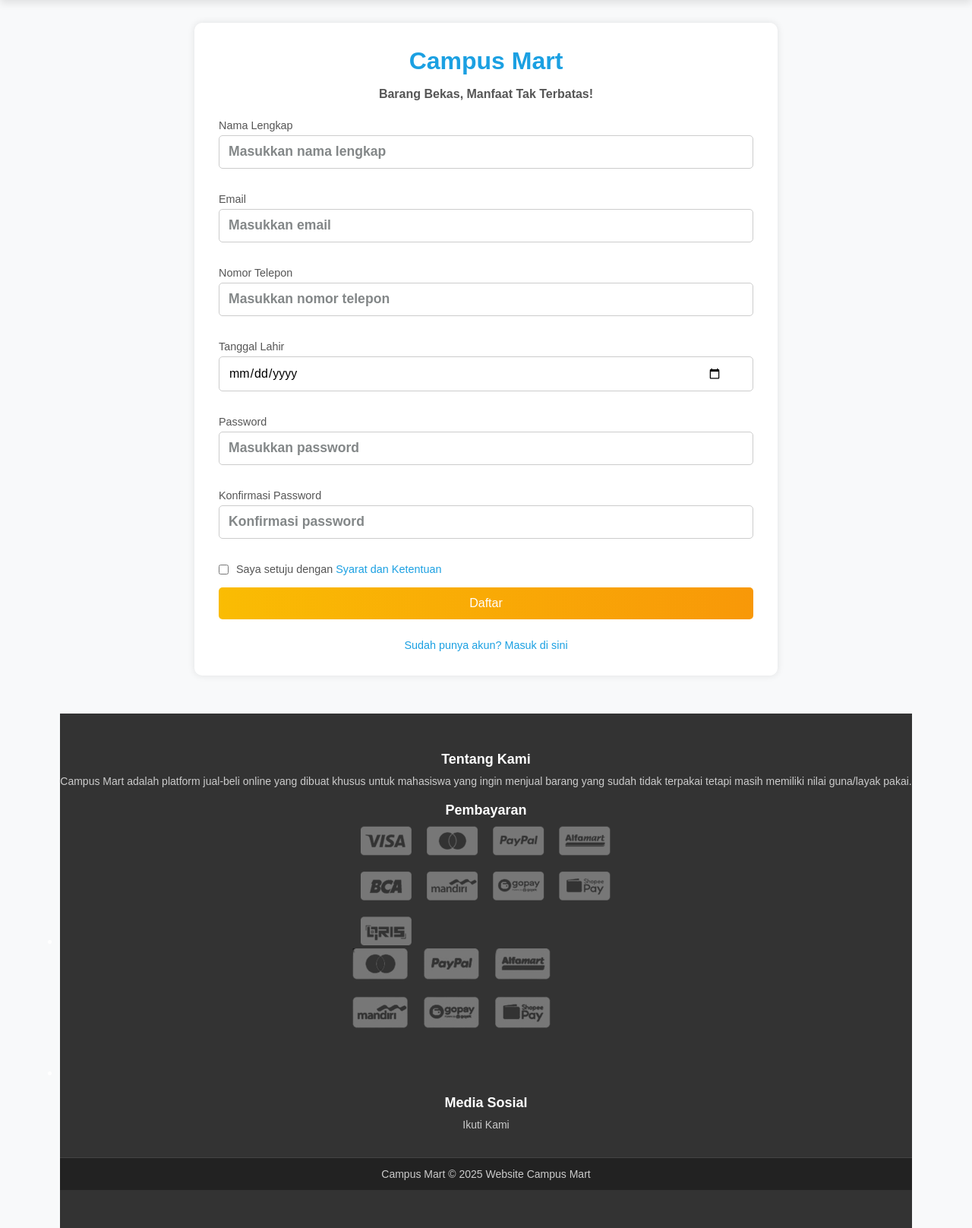
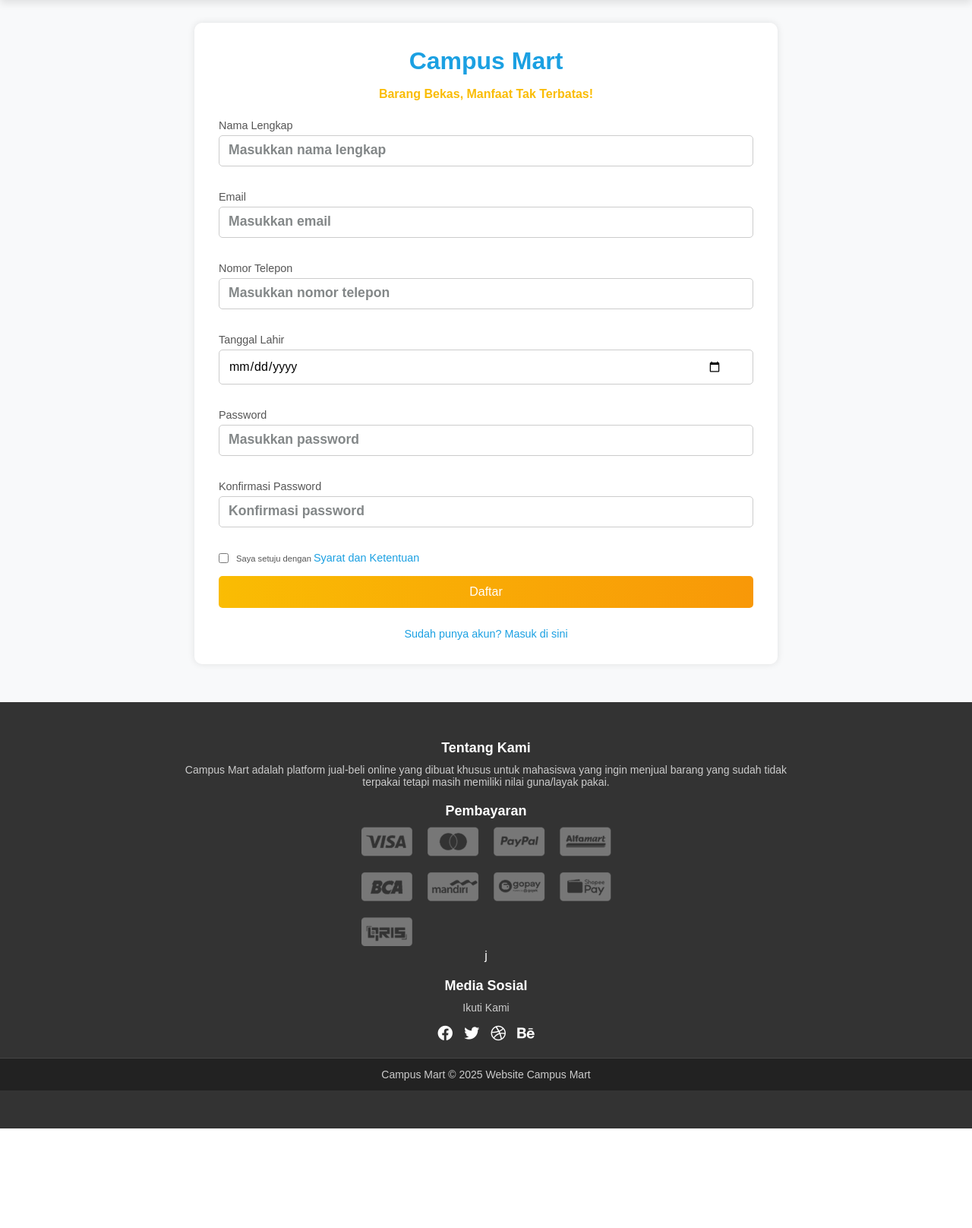
Before and after one commit to bngden/webdev-campusmart2025, a PHP site: page /Daftar.html in a window 1280 px wide. Shown: the part 70-1686 px from the top of the page at 76% size. After the commit the page ends 1555 px from the top, so only its background shows below. Run offline with PHP 8.4, Linux system fonts and the light colour scheme; some web fonts are replaced.

Commit message:
memperbaiki

```diff
--- a/Daftar.html
+++ b/Daftar.html
@@ -10,6 +10,7 @@
     <link rel="stylesheet" href="/styles/page.css" />
     <link rel="stylesheet" href="/styles/date-picker.css" />
     <link rel="stylesheet" href="/styles/ikon.css" />
+    <link rel="stylesheet" href="https://cdnjs.cloudflare.com/ajax/libs/font-awesome/6.4.2/css/all.min.css">
   </head>
   <body>
     <nav class="navbar">
@@ -26,7 +27,7 @@
     <div class="auth-container">
       <h1>Campus Mart</h1>
       <p><b>Barang Bekas, Manfaat Tak Terbatas!</b></p>
-      <form action="register_process.php" method="post">
+      <form action="register_process.php" method="post"> <!--BELUM-->
         <!--BELUM-->
         <!-- Nama Lengkap -->
         <div class="input-group">
@@ -99,13 +100,14 @@
             name="confirm-password"
             placeholder="Konfirmasi password"
             required
+
           />
         </div>
 
         <!-- Syarat dan Ketentuan -->
         <div class="checkbox-group">
-          <input type="checkbox" id="terms" name="terms" required />
-          <label for="terms"
+          <input type="checkbox" id="Setuju" name="setuju" required />
+          <label for="setuju"
             >Saya setuju dengan
             <a href="#" class="link">Syarat dan Ketentuan</a></label
           >
@@ -130,7 +132,7 @@
               <h6>Tentang Kami</h6>
               <p>
                 Campus Mart adalah platform jual-beli online yang dibuat khusus
-                untuk mahasiswa yang ingin menjual barang yang sudah tidak
+                untuk mahasiswa yang ingin menjual barang yang sudah tidak <br>
                 terpakai tetapi masih memiliki nilai guna/layak pakai.
               </p>
             </div>
@@ -139,8 +141,7 @@
             <div class="single-footer-widget mail-chimp">
               <h6 class="mb-20">Pembayaran</h6>
               <ul class="instafeed d-flex">
-                <li><img src="/img/tam1.jpg" alt="" /></li>
-                <li><img src="/img/Tam 2.jpg" alt="" /></li>
+                <li><img src="/img/tam1.jpg" alt="" /></li>j
               </ul>
             </div>
           </div>
@@ -149,10 +150,10 @@
               <h6>Media Sosial</h6>
               <p>Ikuti Kami</p>
               <div class="footer-social d-flex align-items-center">
-                <a href="#"><i class="fa fa-facebook"></i></a>
-                <a href="#"><i class="fa fa-twitter"></i></a>
-                <a href="#"><i class="fa fa-dribbble"></i></a>
-                <a href="#"><i class="fa fa-behance"></i></a>
+                <a href="#"><i class="fab fa-facebook"></i></a>
+                <a href="#"><i class="fab fa-twitter"></i></a>
+                <a href="#"><i class="fab fa-dribbble"></i></a>
+                <a href="#"><i class="fab fa-behance"></i></a>
               </div>
             </div>
           </div>
--- a/styles/ikon.css
+++ b/styles/ikon.css
@@ -73,6 +73,3 @@
 .lnr-calendar-full:before {
     content: "\e836"; /* Ikon kalender */
 }
-.lnr-envelope:before {
-    content: "\e818"; /* Ikon amplop untuk pesan/email */
-}
--- a/styles/page.css
+++ b/styles/page.css
@@ -54,7 +54,7 @@
 }
 
 .nav-links a:hover {
-  color: #1ba0e2; /* Warna biru saat hover */
+  color: #fabc03; /* Warna biru saat hover */
 }
 
 /* Login, Register, and Forgot Password Container */
@@ -75,7 +75,7 @@
 }
 
 .auth-container p {
-  color: #555;
+  color: #fabc03;
   margin-bottom: 1.5rem;
 }
 
@@ -102,7 +102,7 @@
   padding: 12px;
   border: 1px solid #ccc;
   border-radius: 5px;
-  font-size: 1rem;
+  font-size: 0.8rem;
   transition: border-color 0.3s ease;
 }
 
@@ -116,7 +116,7 @@
   display: flex;
   align-items: center;
   gap: 10px;
-  font-size: 0.9rem;
+  font-size: 0.7rem;
   color: #555;
 }
 
@@ -166,6 +166,8 @@
   padding: 50px 0;
   text-align: center;
   margin-top: 50px;
+  width: 100%;
+  height: 50%;
 }
 
 .single-footer-widget {
```
Also changed, not shown: login.html (+7 -9 lines), img/kaca pembesar.png (added).
